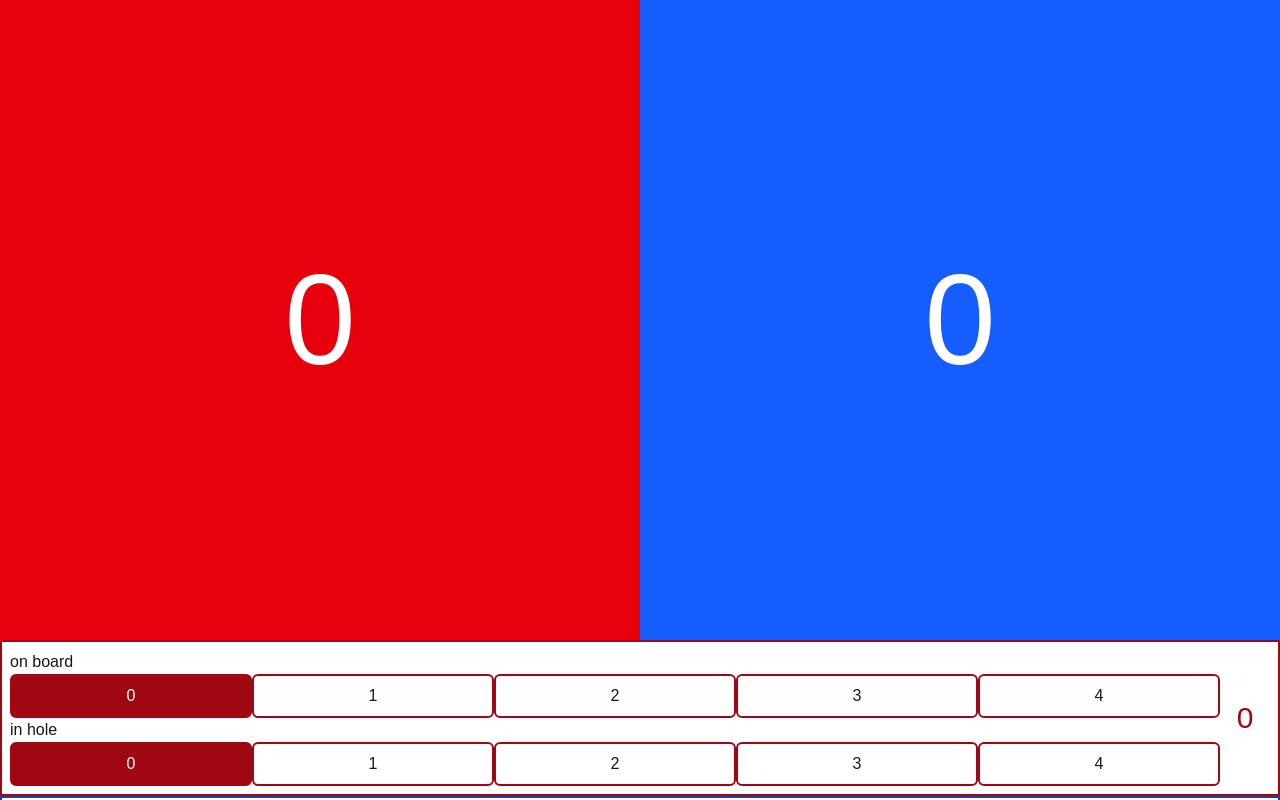
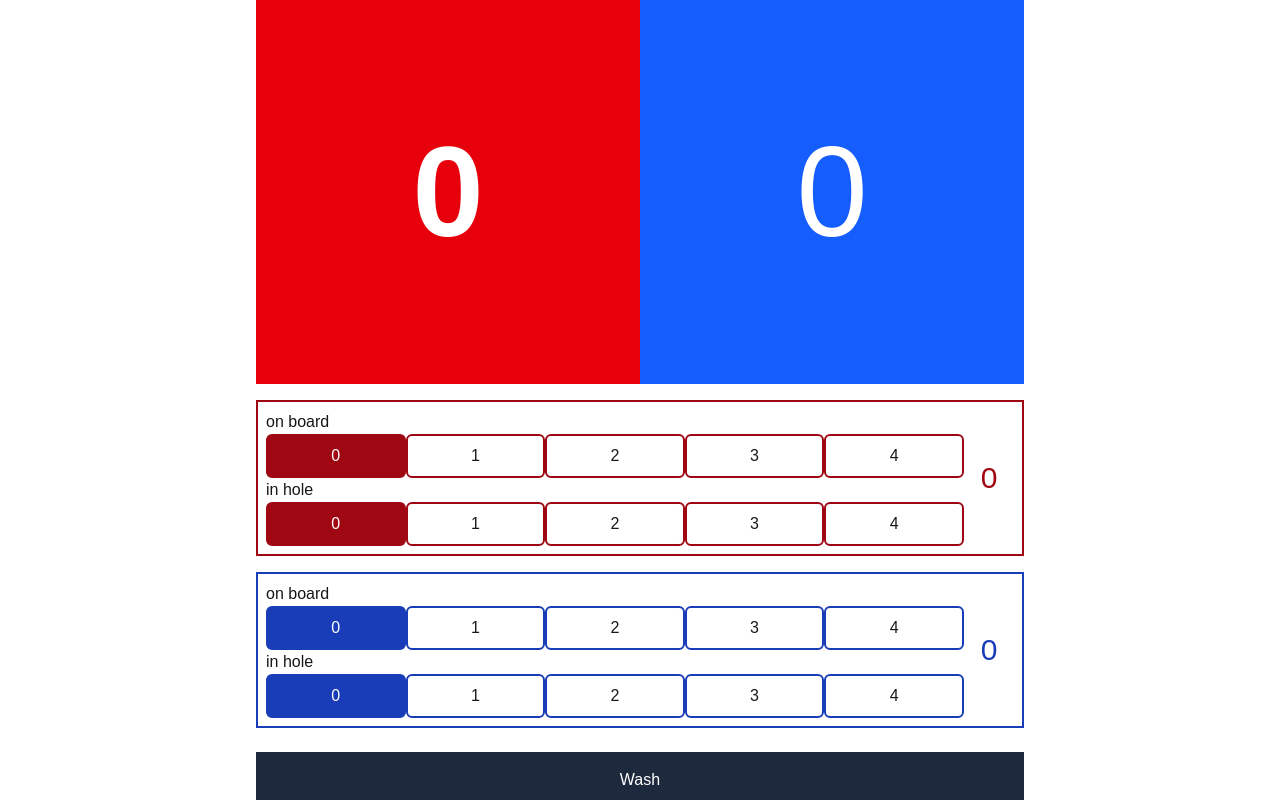
Before and after one commit to Merk42/cornholder, a Next.js app: page /pwa/cornholder/game in a window 1280 px wide. Shown: the top 800 px of the page. Built offline with nearby package versions, Linux system fonts and the light colour scheme.

Commit message:
layout and set team

```diff
--- a/app/game/_components/inning.tsx
+++ b/app/game/_components/inning.tsx
@@ -2,10 +2,11 @@
 import { useMemo, useState } from "react";
 import { useCounterStore } from '../../providers/counter-store-provider'
 import { useRouter } from 'next/navigation';
+import { Team } from "@/app/stores/counter-store";
 
 export default function Inning() {
 
-    const { score, updateRed, updateBlue } = useCounterStore(
+    const { score, updateRed, updateBlue, setFirst } = useCounterStore(
         (state) => state,
     )
 
@@ -68,11 +69,12 @@ export default function Inning() {
     const handleScoreUpdate = () => {
         if (newpoints.value !== 0) {
             if (newpoints.team === 'red') {
-                updateRed(newpoints.value)
+                updateRed(newpoints.value);
             }
             if (newpoints.team === 'blue') {
                 updateBlue(newpoints.value)
             }
+            setFirst(newpoints.team as Team)
         }
         resetFields()
         if (score.red >= 21 || score.blue >= 21) {
@@ -111,7 +113,7 @@ export default function Inning() {
 
     return (
         <div>
-            <div className="flex border-red-800 border-2 p-2">
+            <div className="flex border-red-800 border-2 p-2 my-4">
                 <div className="flex-1">
                     <fieldset className="grid grid-cols-[repeat(5,1fr)]">
                         <legend>on board</legend>
@@ -134,7 +136,7 @@ export default function Inning() {
                 </div>
                 <div className="flex-none w-[3ch] text-center self-center text-3xl text-red-800">{rTotal}</div>
             </div>
-            <div className="flex border-blue-800 border-2 p-2">
+            <div className="flex border-blue-800 border-2 p-2 my-4">
                 <div className="flex-1">
                     <fieldset className="grid grid-cols-[repeat(5,1fr)]">
                         <legend>on board</legend>
--- a/app/game/_components/score.tsx
+++ b/app/game/_components/score.tsx
@@ -2,23 +2,23 @@ import { useCounterStore } from '../../providers/counter-store-provider'
 
 export default function Score() {
 
-    const { redteam, blueteam, score } = useCounterStore(
+    const { redteam, blueteam, score, firsttoss } = useCounterStore(
         (state) => state,
     )
 
     return (
         <div>
             <div className="grid grid-cols-[repeat(2,1fr)] w-full">
-                <div className="bg-red-600 place-content-center aspect-[1] text-center text-white text-[10vw]">
+                <div className={`${firsttoss === 'red' ? 'font-bold' : ''} bg-red-600 place-content-center aspect-[1] text-center text-white text-[10vw]`}>
                 {score.red}
                 </div>
-                <div className="bg-blue-600 place-content-center aspect-[1] text-center text-[white] text-[10vw]">
+                <div className={`${firsttoss === 'blue' ? 'font-bold' : ''} bg-blue-600 place-content-center aspect-[1] text-center text-white text-[10vw]`}>
                 {score.blue}
                 </div>
             </div>
             <div className="grid grid-cols-[repeat(2,1fr)] w-full">
-                <div className="text-center truncate">{redteam}</div>
-                <div className="text-center truncate">{blueteam}</div>
+                <div className="text-center truncate text-lg">{redteam}</div>
+                <div className="text-center truncate text-lg">{blueteam}</div>
             </div>
         </div>
     )
--- a/app/game/page.tsx
+++ b/app/game/page.tsx
@@ -8,7 +8,7 @@ export default function Home() {
 
   return (
     <div>
-      <main>
+      <main className="w-3xl mx-auto">
        <Score/>
        <div>
         <Inning/>
--- a/app/layout.tsx
+++ b/app/layout.tsx
@@ -16,8 +16,8 @@ const geistMono = Geist_Mono({
 });
 
 export const metadata: Metadata = {
-  title: "Create Next App",
-  description: "Generated by create next app",
+  title: "Cornholder",
+  description: "Score keeper for cornhole",
 };
 
 export default function RootLayout({
--- a/app/start/page.tsx
+++ b/app/start/page.tsx
@@ -4,10 +4,9 @@ import { useRouter } from 'next/navigation';
 import { useCounterStore } from '../providers/counter-store-provider'
 
 export default function Start() {
-    const { setRedTeam, setBlueTeam } = useCounterStore(
+    const { setRedTeam, setBlueTeam, setFirst } = useCounterStore(
         (state) => state,
     )
-
 
     const TEAMS = [
         "B Team",
@@ -34,6 +33,7 @@ export default function Start() {
         // Navigate to the login page
         setRedTeam(redTeamName);
         setBlueTeam(blueTeamName);
+        setFirst('red')
         router.push('/game');
     }
 
@@ -41,12 +41,10 @@ export default function Start() {
     const [blueTeamName, setBlueTeamName] = useState('');
 
     const handleRedChange = (event:React.ChangeEvent<HTMLSelectElement>) => {
-    // Update the state with the new value selected by the user
         setRedTeamName(event.target.value);
     }
 
     const handleBlueChange = (event:React.ChangeEvent<HTMLSelectElement>) => {
-    // Update the state with the new value selected by the user
         setBlueTeamName(event.target.value);
     }
 
--- a/app/stores/counter-store.ts
+++ b/app/stores/counter-store.ts
@@ -16,6 +16,7 @@ type Score = {
 
 
 export type CounterState = {
+  firsttoss: Team;
   count: number;
   score: Score;
   redteam: string;
@@ -29,12 +30,14 @@ export type CounterActions = {
   updateBlue: (points:number) => void
   setRedTeam: (name:string) => void
   setBlueTeam: (name:string) => void
+  setFirst: (team:Team) => void
   resetScore: () => void
 }
 
 export type CounterStore = CounterState & CounterActions
 
 export const defaultInitState: CounterState = {
+  firsttoss: 'red',
   count: 0,
   score: {
     'red':0,
@@ -62,6 +65,7 @@ export const createCounterStore = (
     updateBlue: (points:number) => set((state) => ({ score: updateScore('blue', points, state.score) })),
     setRedTeam: (name:string) => set({ redteam: name }),
     setBlueTeam: (name:string) => set({ blueteam: name }),
+    setFirst: (team:Team) => set({ firsttoss: team }),
     resetScore: () => set(() => ({ score: defaultInitState.score }))
   }))
 }
```
